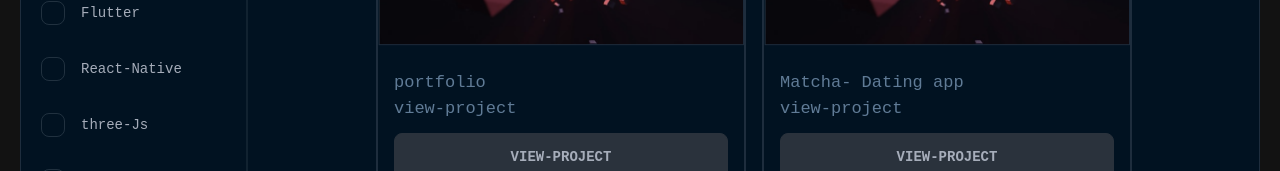
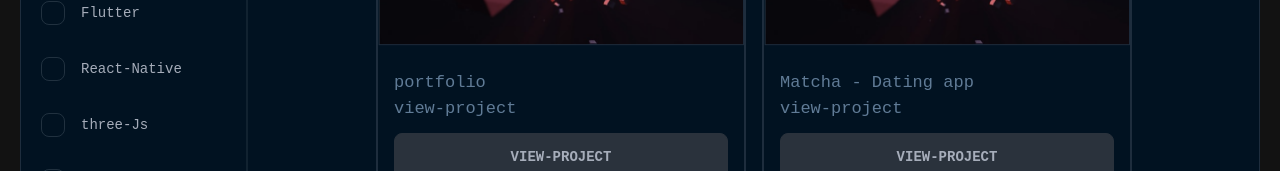
Before and after one commit to ahaddad98/portfolio, a Next.js app: page /projects in a window 1280 px wide. Shown: the part 236-407 px from the top of the page. Built offline with nearby package versions, Linux system fonts and the light colour scheme.

Commit message:
add projects

```diff
--- a/app/projects/ContextProvider.tsx
+++ b/app/projects/ContextProvider.tsx
@@ -19,7 +19,7 @@ export function MyProvider({ children }: any) {
             linkto: 'https://github.com/ahaddad98/portfolio',
             title: 'portfolio',
             image: '/imageproj.png',
-            target: ['next']
+            target: ['next', 'threejs']
         },
         {
             linkto: 'https://github.com/ahaddad98/Mobile-Piscine',
@@ -29,7 +29,7 @@ export function MyProvider({ children }: any) {
         },
         {
             linkto: 'https://github.com/ahaddad98/matcha-backend',
-            title: 'Matcha- Dating app',
+            title: 'Matcha - Dating app',
             image: '/imageproj.png',
             target: ['react', 'express']
         },
@@ -123,6 +123,12 @@ export function MyProvider({ children }: any) {
             image: '/imageproj.png',
             target: ['c']
         },
+        {
+            linkto: 'https://github.com/mourasoft/swifty-proteins',
+            title: 'Swifyt Protiens',
+            image: '/imageproj.png',
+            target: ['reactnative', 'threejs']
+        }
     ]
     function searchProjects() {
         const foundProjects = [];
```
